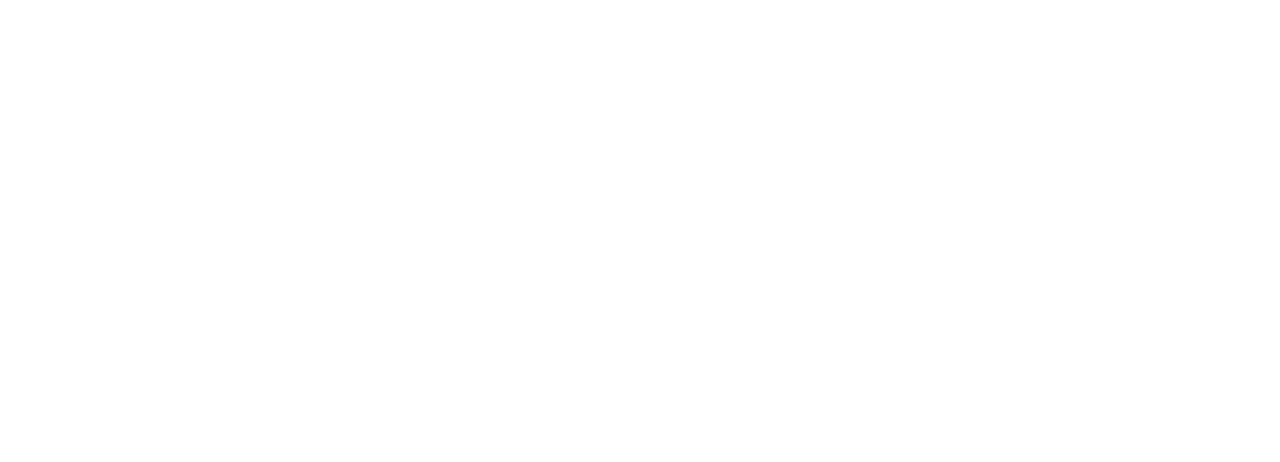
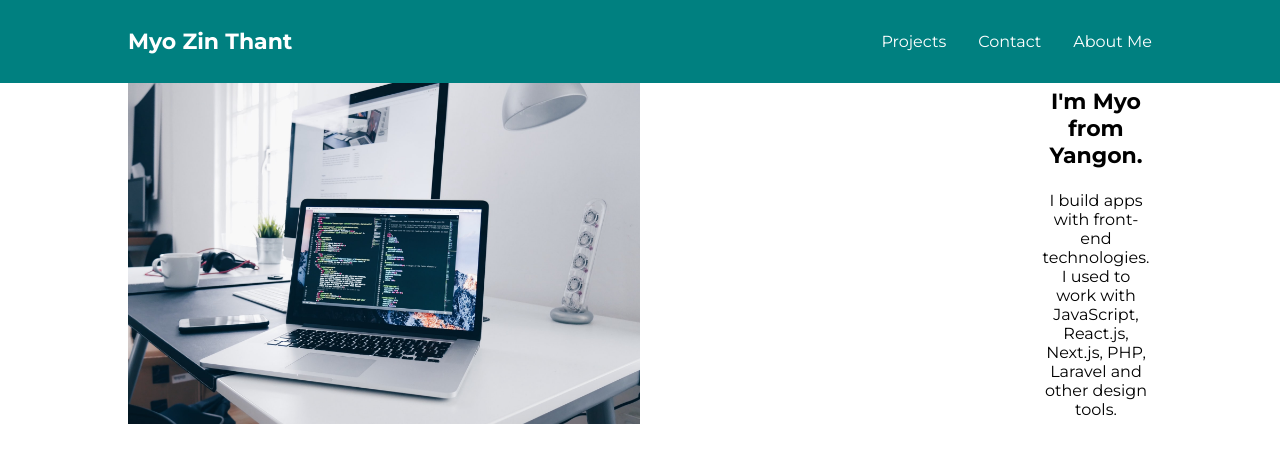
Before and after one commit to myo-zin-thant/git-basics, a plain HTML site: page index.html in a window 1280 px wide. Drawn offline with Linux system fonts and the light colour scheme.

Commit message:
style changes

```diff
--- a/index.html
+++ b/index.html
@@ -1,12 +1,30 @@
 <!DOCTYPE html>
 <html lang="en">
-<head>
-  <meta charset="UTF-8">
-  <meta http-equiv="X-UA-Compatible" content="IE=edge">
-  <meta name="viewport" content="width=device-width, initial-scale=1.0">
-  <title>Git Basics</title>
-</head>
-<body>
-
-</body>
+  <head>
+    <meta charset="UTF-8" />
+    <meta http-equiv="X-UA-Compatible" content="IE=edge" />
+    <meta name="viewport" content="width=device-width, initial-scale=1.0" />
+    <link rel="stylesheet" href="style.css" />
+    <title>Git Basics</title>
+  </head>
+  <body>
+    <nav>
+      <h1 class="logo">Myo Zin Thant</h1>
+      <ul class="nav-items">
+        <li>Projects</li>
+        <li>Contact</li>
+        <li>About Me</li>
+      </ul>
+    </nav>
+    <section>
+      <img src="images/1.jpg" alt="" />
+      <div class="about-me">
+        <h2>I'm Myo from Yangon.</h2>
+        <p>
+          I build apps with front-end technologies. I used to work with
+          JavaScript, React.js, Next.js, PHP, Laravel and other design tools.
+        </p>
+      </div>
+    </section>
+  </body>
 </html>
--- a/style.css
+++ b/style.css
@@ -1,5 +1,65 @@
-*{
+@import url("https://fonts.googleapis.com/css2?family=Montserrat:wght@400;600;700&display=swap");
+
+* {
   margin: 0;
   padding: 0;
   box-sizing: border-box;
 }
+
+body {
+  font-family: "Montserrat", sans-serif;
+}
+
+nav {
+  padding: 28px 128px;
+  display: flex;
+  justify-content: space-between;
+  align-items: center;
+  background-color: #008080;
+  color: #fff;
+}
+
+.nav-items {
+  display: flex;
+  gap: 32px;
+}
+
+.nav-items li {
+  list-style: none;
+  font-weight: 500;
+}
+
+ul li:hover{
+  cursor: pointer;
+  color: black;
+}
+
+.logo {
+  font-size: 22px;
+  font-weight: 700;
+}
+
+section {
+  display: flex;
+  padding: 0px 128px;
+  align-items: center;
+  gap: 400px;
+}
+
+img {
+  width: 50%;
+}
+
+div {
+  text-align: center;
+}
+
+div h2 {
+  margin-bottom: 22px;
+  font-size: 22px;
+  font-weight: 700;
+}
+
+div p {
+  font-weight: 500;
+}
```
Also changed, not shown: images/1.jpg (added).
